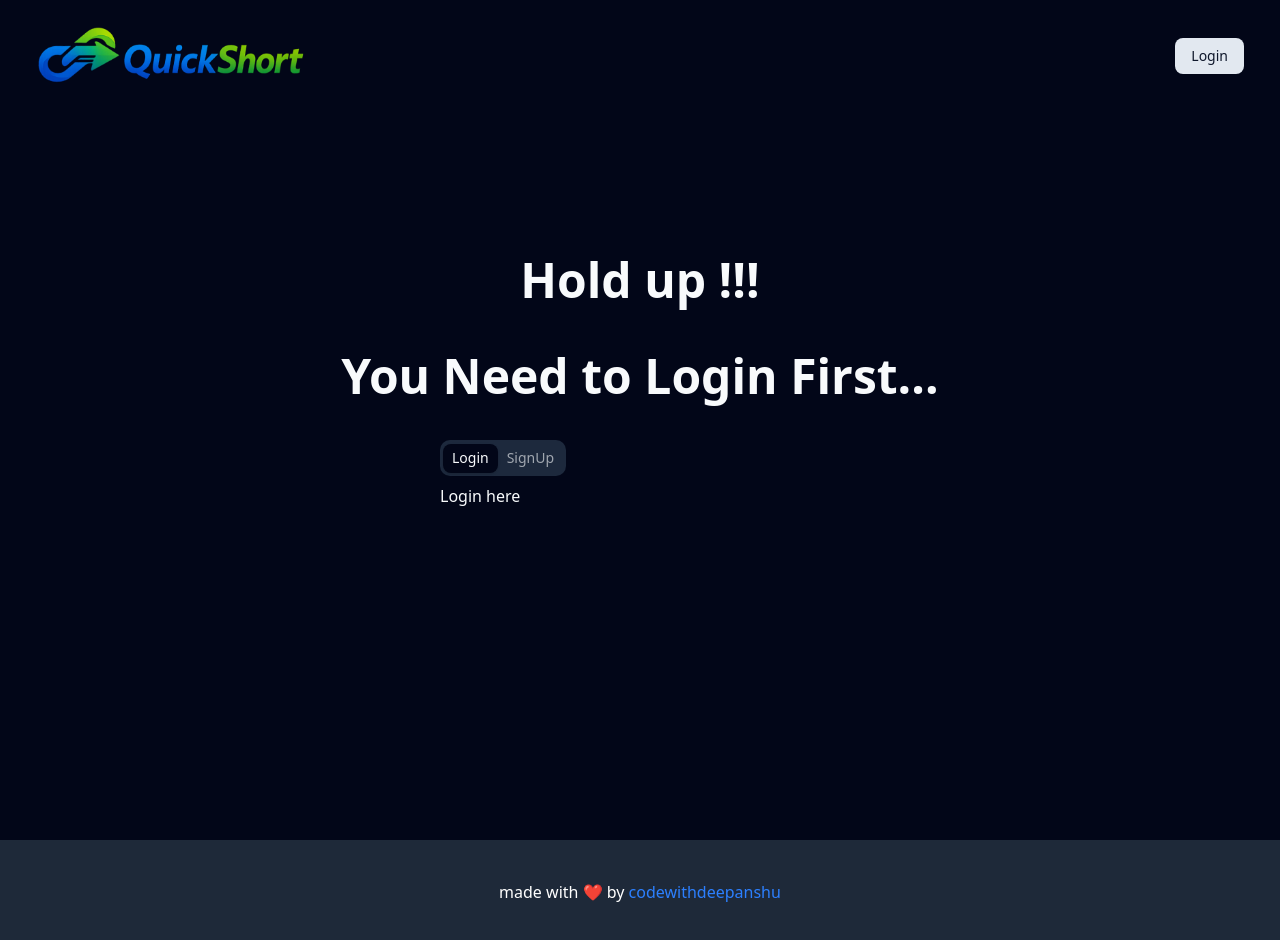
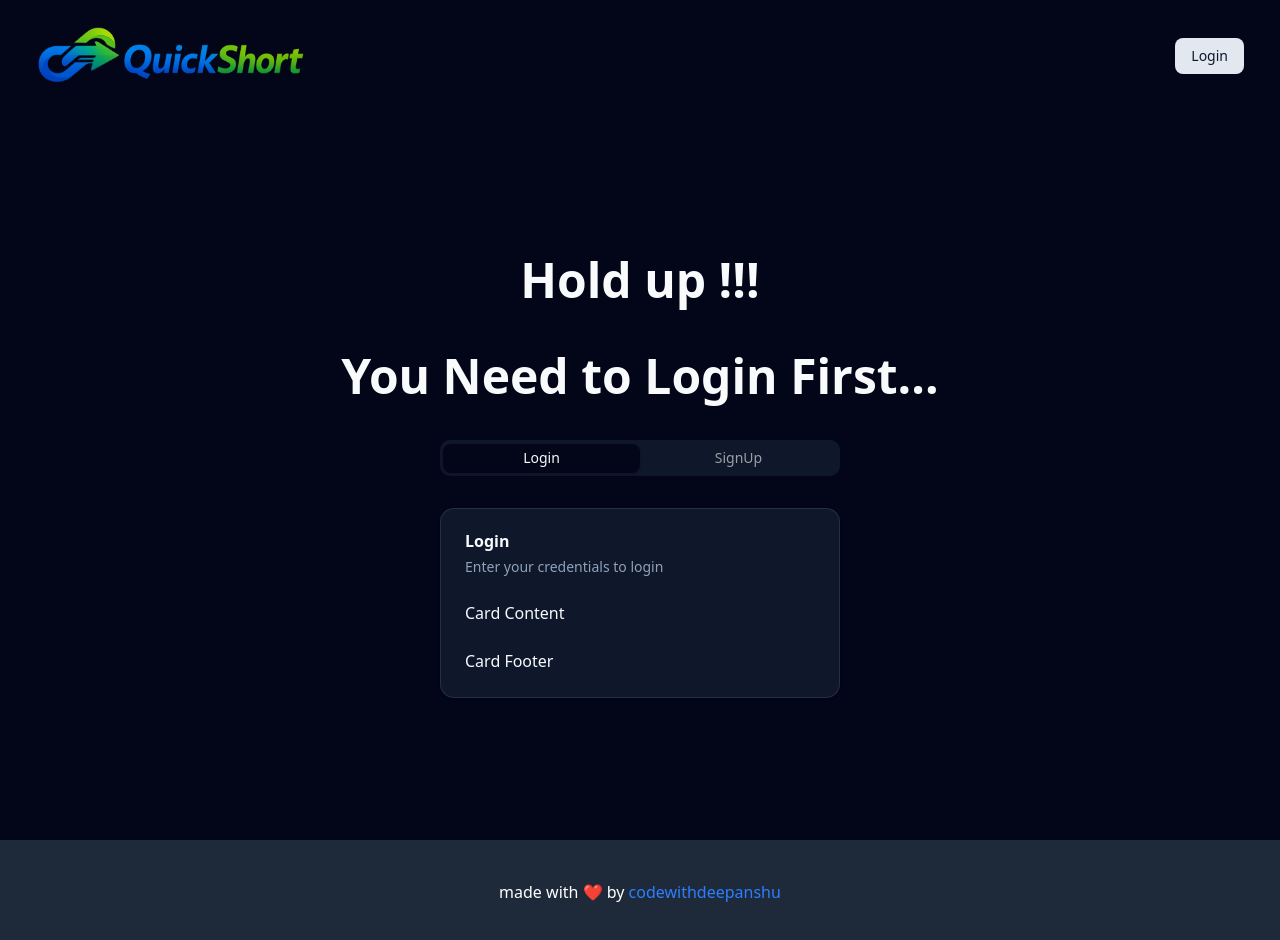
Before and after one commit to Deepanshu-Baghel/url-shortener, a React (Vite) app in the folder url-shortener/: page / in a window 1280 px wide. Both pictures are taken after typing "https://example.com" into the empty fields and a click on the button "Shorten URL !!". Shown: the top 940 px of the page. Built offline with nearby package versions, Linux system fonts and the light colour scheme.

Commit message:
feat: implement authentication components with login and signup pages, enhance UI with card components, and update package dependencies

```diff
--- a/url-shortener/package.json
+++ b/url-shortener/package.json
@@ -19,8 +19,10 @@
     "react": "^19.2.0",
     "react-dom": "^19.2.0",
     "react-router-dom": "^7.13.0",
+    "react-spinners": "^0.17.0",
     "tailwind-merge": "^3.4.0",
-    "tailwindcss": "^4.1.18"
+    "tailwindcss": "^4.1.18",
+    "yup": "^1.7.1"
   },
   "devDependencies": {
     "@eslint/js": "^9.39.1",
--- /dev/null
+++ b/url-shortener/src/DB/apiAuth.js
@@ -0,0 +1,13 @@
+
+import supabase from "./supabase";
+
+export async function login(email, password) {
+    const { data, error } = await supabase.auth.signInWithPassword({
+        email,
+        password,
+    });
+    if (error) {
+        throw new Error(error.message);
+    }
+    return data;
+}
--- a/url-shortener/src/DB/supabase.js
+++ b/url-shortener/src/DB/supabase.js
@@ -1,7 +1,7 @@
 
 import { createClient } from '@supabase/supabase-js';
 
-const supabaseUrl = import.meta.env.VITE_SUPABASE_URL;
+export const supabaseUrl = import.meta.env.VITE_SUPABASE_URL;
 const supabaseKey = import.meta.env.VITE_SUPABASE_PUBLISHABLE_DEFAULT_KEY;
 
 const supabase = createClient(supabaseUrl, supabaseKey);
--- /dev/null
+++ b/url-shortener/src/components/login.jsx
@@ -0,0 +1,23 @@
+
+import { Card, CardContent, CardDescription, CardFooter, CardHeader, CardTitle, CardAction } from "@/components/ui/card";
+import React from "react";
+
+const LoginPage = () => {
+  return (
+   <Card>
+  <CardHeader>
+    <CardTitle>Login</CardTitle>
+    <CardDescription>Enter your credentials to login</CardDescription>
+    <CardAction></CardAction>
+  </CardHeader>
+  <CardContent>
+    <p>Card Content</p>
+  </CardContent>
+  <CardFooter>
+    <p>Card Footer</p>
+  </CardFooter>
+</Card>
+  );
+};
+
+export default LoginPage;
--- /dev/null
+++ b/url-shortener/src/components/signup.jsx
@@ -0,0 +1,10 @@
+
+const SignUpPage = () => {
+  return (
+    <div >
+     Sign Up Page
+    </div>
+  );
+};
+
+export default SignUpPage;
--- /dev/null
+++ b/url-shortener/src/components/ui/card.jsx
@@ -0,0 +1,101 @@
+import * as React from "react"
+
+import { cn } from "@/lib/utils"
+
+function Card({
+  className,
+  ...props
+}) {
+  return (
+    <div
+      data-slot="card"
+      className={cn(
+        "bg-card text-card-foreground flex flex-col gap-6 rounded-xl border py-6 shadow-sm",
+        className
+      )}
+      {...props} />
+  );
+}
+
+function CardHeader({
+  className,
+  ...props
+}) {
+  return (
+    <div
+      data-slot="card-header"
+      className={cn(
+        "@container/card-header grid auto-rows-min grid-rows-[auto_auto] items-start gap-2 px-6 has-data-[slot=card-action]:grid-cols-[1fr_auto] [.border-b]:pb-6",
+        className
+      )}
+      {...props} />
+  );
+}
+
+function CardTitle({
+  className,
+  ...props
+}) {
+  return (
+    <div
+      data-slot="card-title"
+      className={cn("leading-none font-semibold", className)}
+      {...props} />
+  );
+}
+
+function CardDescription({
+  className,
+  ...props
+}) {
+  return (
+    <div
+      data-slot="card-description"
+      className={cn("text-muted-foreground text-sm", className)}
+      {...props} />
+  );
+}
+
+function CardAction({
+  className,
+  ...props
+}) {
+  return (
+    <div
+      data-slot="card-action"
+      className={cn(
+        "col-start-2 row-span-2 row-start-1 self-start justify-self-end",
+        className
+      )}
+      {...props} />
+  );
+}
+
+function CardContent({
+  className,
+  ...props
+}) {
+  return (<div data-slot="card-content" className={cn("px-6", className)} {...props} />);
+}
+
+function CardFooter({
+  className,
+  ...props
+}) {
+  return (
+    <div
+      data-slot="card-footer"
+      className={cn("flex items-center px-6 [.border-t]:pt-6", className)}
+      {...props} />
+  );
+}
+
+export {
+  Card,
+  CardHeader,
+  CardFooter,
+  CardTitle,
+  CardAction,
+  CardDescription,
+  CardContent,
+}
--- a/url-shortener/src/pages/auth.jsx
+++ b/url-shortener/src/pages/auth.jsx
@@ -1,6 +1,8 @@
 
 import { useSearchParams } from "react-router-dom";
 import { Tabs, TabsContent, TabsList, TabsTrigger } from "@/components/ui/tabs";
+import LoginPage from "@/components/login";
+import SignUpPage from "@/components/signup";
 
 const Auth = () => {
     const [searchPrarams] = useSearchParams() ;
@@ -13,12 +15,16 @@ const Auth = () => {
         </h1>
 
         <Tabs defaultValue="login" className="w-[400px]">
-  <TabsList>
+    <TabsList className="bg-muted/50 justify-center w-full mb-6">
     <TabsTrigger value="login">Login</TabsTrigger>
     <TabsTrigger value="signUp">SignUp</TabsTrigger>
   </TabsList>
-  <TabsContent value="login">Login here</TabsContent>
-  <TabsContent value="signUp">SignUp here.</TabsContent>
+  <TabsContent value="login">
+    <LoginPage/>
+  </TabsContent>
+  <TabsContent value="signUp">
+    <SignUpPage/>
+  </TabsContent>
 </Tabs>
 
     </div>
```
Also changed, not shown: 1 other file (tests, documents, lock files or other folders).
